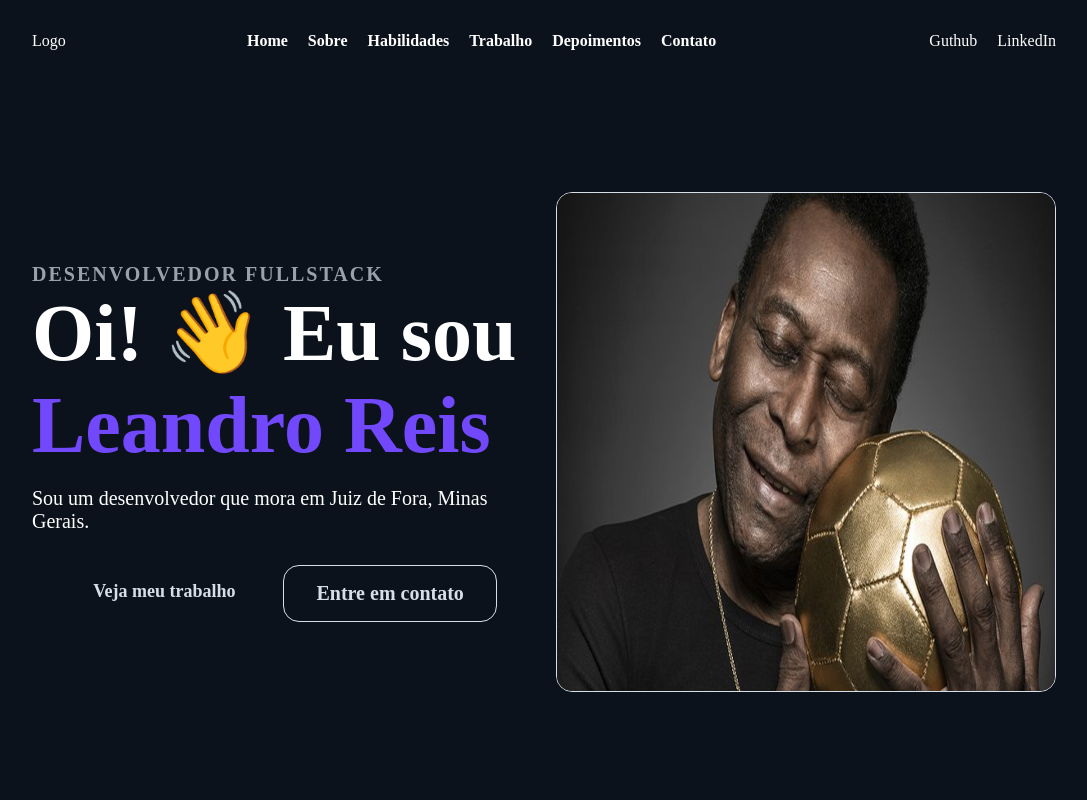
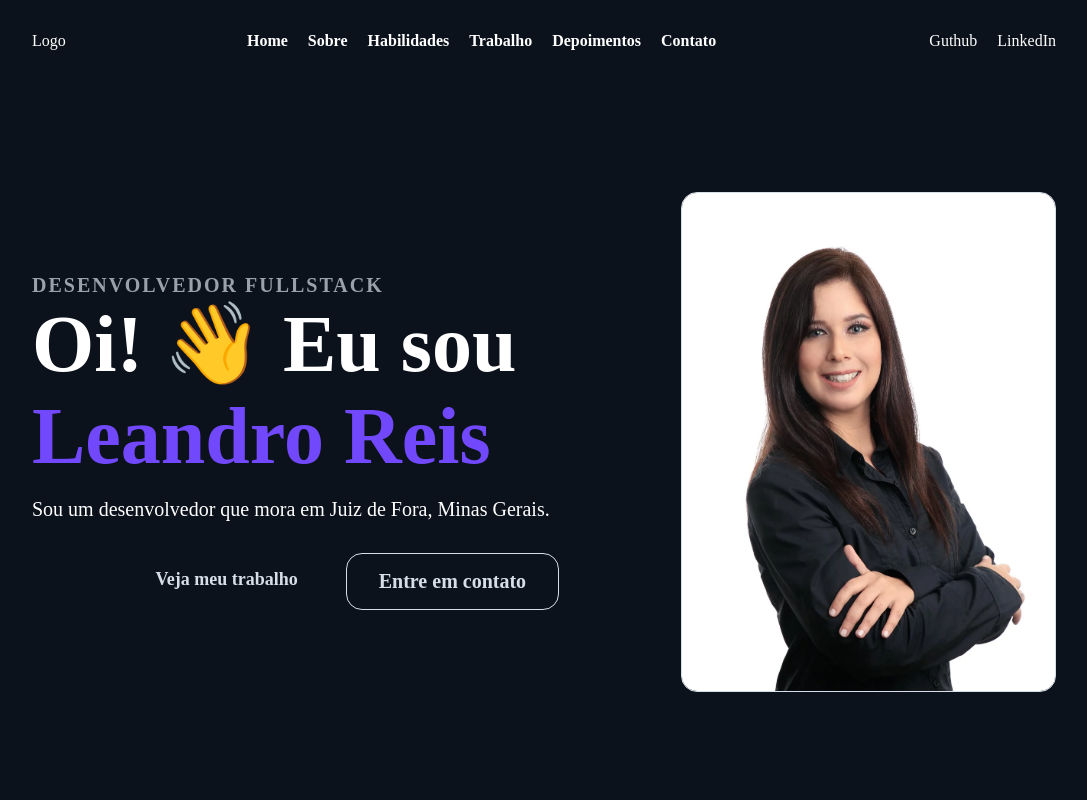
Before and after one commit to Leandropek/site-portifolio-04, a plain HTML site: page index.html in a window 1280 px wide. Shown: the top 800 px of the page, without its empty margins (96-1183 px from the left). Drawn offline with Linux system fonts and the light colour scheme.

Commit message:
atualização

```diff
--- a/index.html
+++ b/index.html
@@ -38,7 +38,7 @@
                     <a href="" class="botao-contato">Entre em contato</a>
                 </div>
             </article>
-            <img src="assets/img/pele.jpg" alt="">
+            <img src="assets/img/pessoa.webp" alt="">
         </section>
 
         <section id="sobre">
```
Also changed, not shown: assets/img/pessoa.webp (added).
